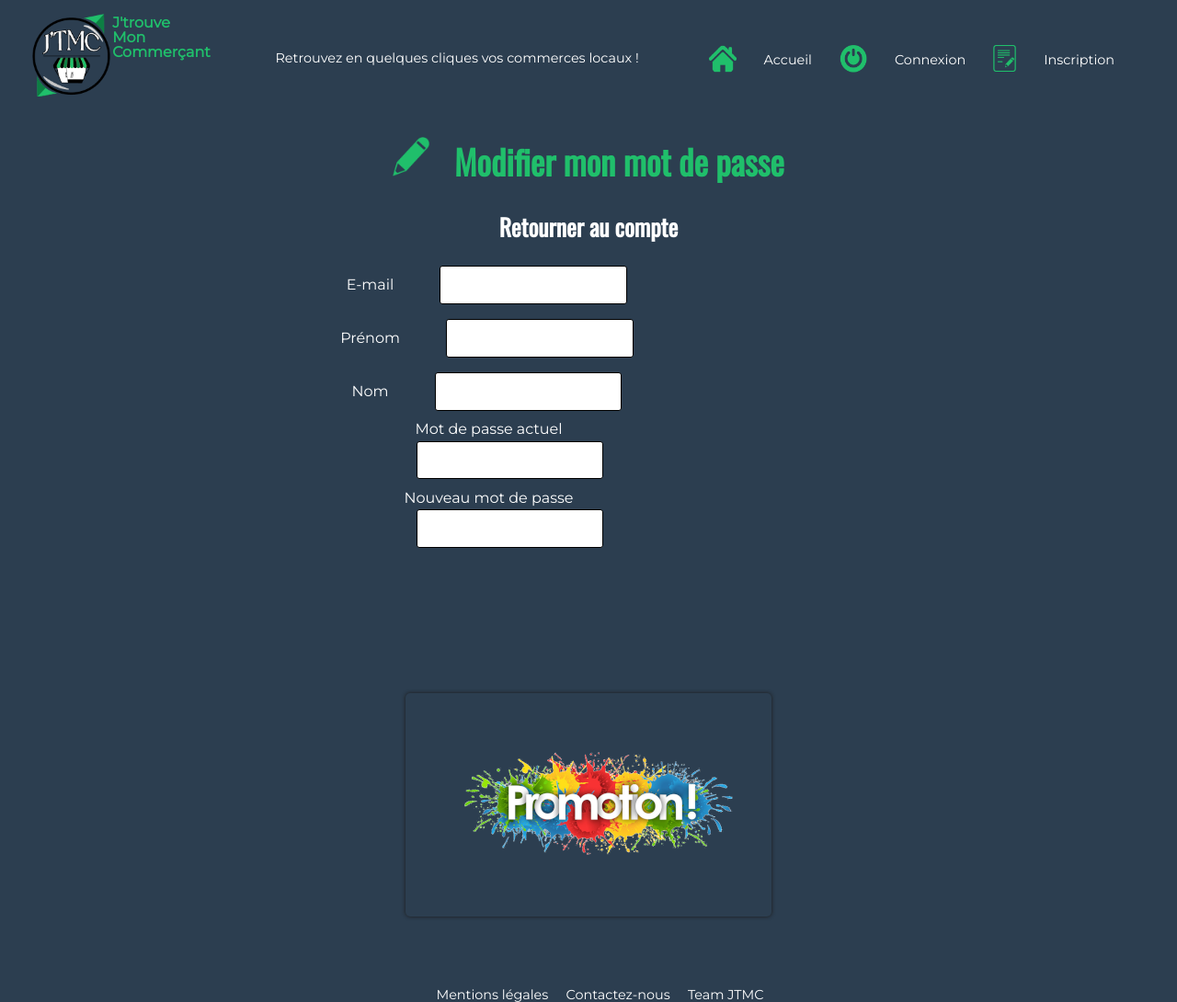
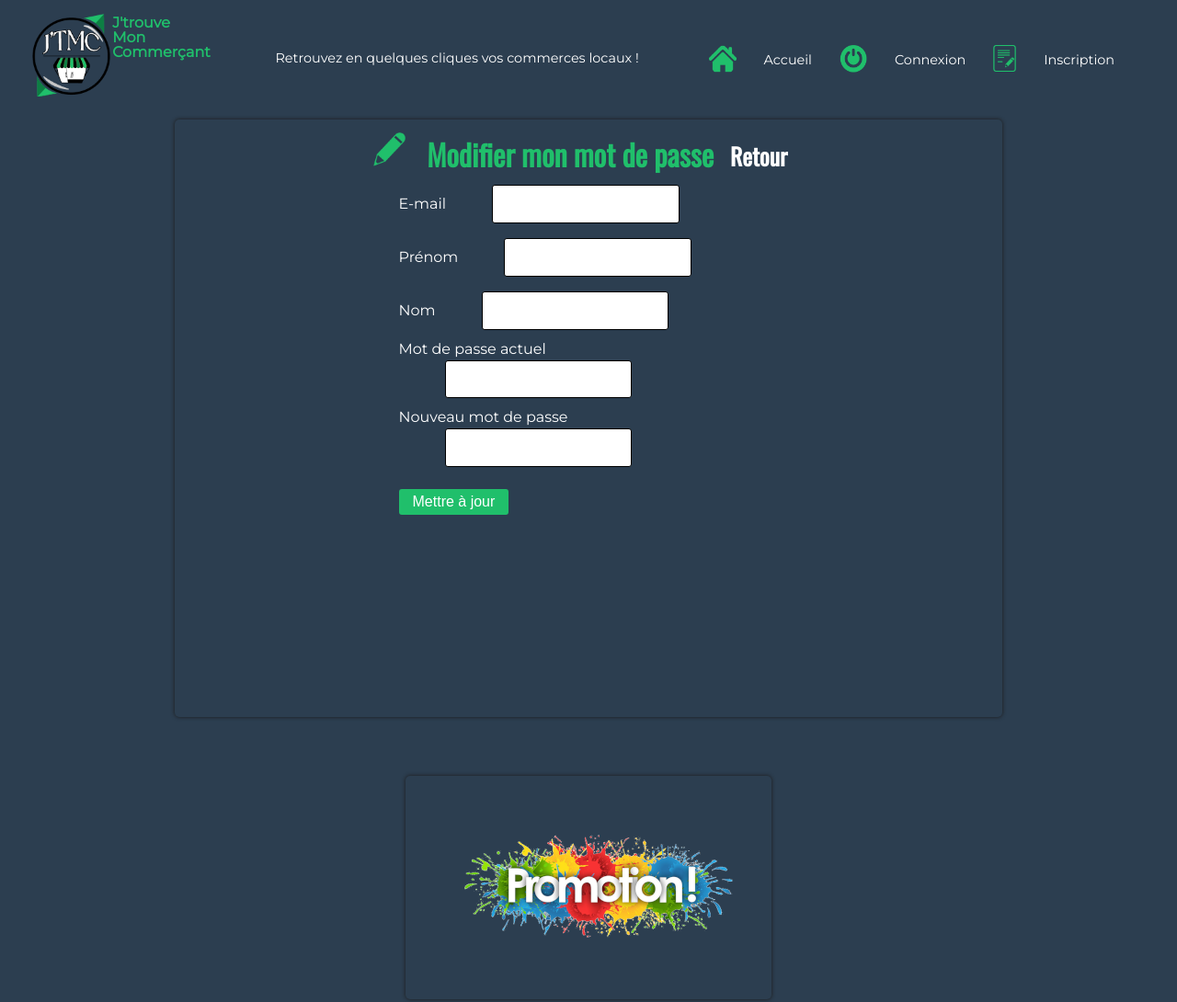
Before and after one commit to laurasullyalexandrine/JTMC, a Symfony app: template templates/account/password.html.twig in a window 1280 px wide. Shown: the top 1090 px of the page at 92% size. Run offline with Twig, Linux system fonts and the light colour scheme; the template is opened without the code that fills it, so the values that code supplies are empty; form fields are guessed from the names that the template uses; some libraries are stand-ins or nearby versions.

Commit message:
modification css and file changePasswoardType and from folder account files index password store store_show

```diff
--- a/public/css/style.css
+++ b/public/css/style.css
@@ -268,13 +268,15 @@ a.link-account:hover {
 }
 
 .title-account {
+    width:100%;
     color: #20bf6b;
-    font-size: 2.3em;
+    font-size: 2em;
     font-weight: 700;
     margin: 1.5% 0;
     text-align: center;
     font-family: 'Oswald', sans-serif;
 }
+
 
 .col-form-store {
     top: 20px;
@@ -284,7 +286,8 @@ a.link-account:hover {
     flex-direction: column;
 }
 
-.container-account-reg {
+.container-account-reg,
+.container-account-modif {
     width: 900px;
     height: 650px;
     margin: auto;
@@ -299,6 +302,7 @@ a.link-account:hover {
     margin-top: 2%;
 }
 
+.icon-picture-welcome,
 .icon-picture-reg,
 .icon-picture-con {
     margin-top: 5%;
@@ -341,6 +345,7 @@ input {
 .btn-con {
     border: 0;
     margin: 0;
+    cursor: pointer;
     margin-left: 5%;
     margin-top: 2.8%;
     color: #fff;
@@ -353,8 +358,22 @@ input {
 .btn-reg {
     border: 0;
     margin: 0;
+    cursor: pointer;
     margin-left: 3%;
     margin-top: 2.8%;
+    color: #fff;
+    font-size: 1em;
+    padding: 5px 15px;
+    border-radius: 3px;
+    background-color: #20bf6b;
+}
+
+.btn-modif {
+    border: 0;
+    margin: 0;
+    cursor: pointer;
+    margin-top: 2.8%;
+    margin-right: 5.7%;
     color: #fff;
     font-size: 1em;
     padding: 5px 15px;
@@ -384,8 +403,6 @@ input {
     position: relative;
     left: 130px;
 }
-
-
 
 .content-register {
     margin: 2%;
@@ -423,9 +440,6 @@ input {
     text-align: center;
 }
 
-
-
-
 .container-account-link {
     display: flex;
     flex-direction: column;
@@ -441,7 +455,7 @@ input {
 .store-information,
 .subtitle-store,
 .adress-store {
-    color: white;
+    color: #fff;
 }
 
 .subtitle-store {
@@ -533,7 +547,6 @@ input {
     border-radius: 3px;
     text-decoration: none;
 }
-
 a.link-account:hover {
     background: #20bf6b;
 }
@@ -586,39 +599,14 @@ a.card-link-account:hover {
     color: #20bf6b;
 }
 
-.nav-account-link2 {
+.nav-account-link {
     color: #fff;
-    font-size: 1.6em;
-    font-weight: 700;
-    margin-bottom: 2%;
+    font-size: 1.5em;
+    margin-bottom: 10%;
     text-align: center;
     text-decoration: none;
     font-family: 'Oswald', sans-serif;
 }
-
-.container-account-modif {
-    display: flex;
-    flex-direction: column;
-    height: 70vh;
-    text-align: center;
-}
-
-.form-group-modif {
-    display: flex;
-    margin-left: 325px;
-}
-
-a.nav-account-link2:hover {
-    color: #20bf6b;
-}
-
-.nav-account-link {
-    color: #fff;
-    font-size: 0.8em;
-    padding: 2%;
-    text-decoration: none;
-}
-
 a.nav-account-link:hover {
     color: #20bf6b;
 }
@@ -628,6 +616,19 @@ a.nav-account-link:hover {
     font-size: 0.8em;
     padding: 2%;
     text-decoration: none;
+}
+a.nav-account-back:hover {
+    color: #20bf6b;
+}
+
+.nav-account-back-2 {
+    color: #fff;
+    font-size: 1.5em;
+    padding: 2%;
+    text-decoration: none;
+}
+a.nav-account-back-2:hover {
+    color: #20bf6b;
 }
 
 .nav-account-here {
--- a/src/Form/ChangePasswordType.php
+++ b/src/Form/ChangePasswordType.php
@@ -53,9 +53,9 @@ class ChangePasswordType extends AbstractType
                 ]
             ],
             ])
-             ->add('submit', SubmitType::class,[
-                  'label'=>"Mettre à jour",
-              ])
+             //->add('submit', SubmitType::class,[
+             //     'label'=>"Mettre à jour",
+             // ])
         ;
     }
 
--- a/templates/account/index.html.twig
+++ b/templates/account/index.html.twig
@@ -13,8 +13,8 @@
 
   <h1 class="title-account">Mon compte</h1>
   <div class="container-account-link">
-    <a class="nav-account-link2" href="{{ path('account_store') }}">Gérer mes commerces</a>
-    <a class="nav-account-link2" href="{{ path('account_password') }}">Modifier mon mot de passe</a>
+    <a class="nav-account-link" href="{{ path('account_store') }}">Gérer mes commerces</a>
+    <a class="nav-account-link" href="{{ path('account_password') }}">Modifier mon mot de passe</a>
   </div>
 </div>
 {% endblock %}
--- a/templates/account/password.html.twig
+++ b/templates/account/password.html.twig
@@ -5,11 +5,7 @@
 {% block body %}
 
 <div class="container-account-modif">
-    <h1 class="title-account"><img src="/images/pen.png" width="40px " alt="icon-modification"> &ensp;Modifier mon mot
-        de passe</h1>
-    <a class="title-account nav-account-link2" href="{{ path('account') }}">Retourner au compte</a>
-
-<div class="form-group-modif">
+    <h1 class="title-account"><img src="/images/pen.png" width="35px " alt="icon-modification"> &ensp;Modifier mon mot de passe<a class="nav-account-back" href="{{ path('account')}}">Retour</a></h1>
 
     {% if notification  %}
     <div class="alert alert-info">{{ notification }}</div>
@@ -22,8 +18,9 @@
     {{ form_row(form.lastname, {'label': 'Nom'}, {'attr': {'class': 'lastname'}}) }}
     {{ form_row(form.old_password, {'label': 'Mot de passe actuel'}, {'attr': {'class': 'password1'}}) }}
     {{ form_row(form.new_password.first, {'label': 'Nouveau mot de passe'}, {'attr': {'class': 'password1'}}) }}
-    {{ form_end(form) }}
-</div>
+
+   <button class="btn-modif" type="submit">Mettre à jour</button>
+ {{ form_end(form) }}
 
 </div>
 
--- a/templates/account/store.html.twig
+++ b/templates/account/store.html.twig
@@ -7,7 +7,7 @@
 <div class="container-account-store">
 
     <h1 class="title-account"><img src="/images/store.png" width="50px " alt="icon-store"> &ensp;Mes commerces<a
-            class="nav-account-link" href="{{ path('account')}}">Retour</a></h1>
+            class="nav-account-back" href="{{ path('account')}}">Retour</a></h1>
     <p class="paraph-account">C'est dans cet espace que vous allez pouvoir gérer vos commerces.</p>
     <div class="container-account-link">
 
--- a/templates/account/store_show.html.twig
+++ b/templates/account/store_show.html.twig
@@ -8,7 +8,7 @@
   </div>
 
   <div class="store-information">
-    <h1 class="title-store"><strong>{{store.name}}</strong><a class="nav-account-link"
+    <h1 class="title-store"><strong>{{store.name}}</strong><a class="nav-account-back"
         href="{{ path('account_store') }}">Retour</a></h1>
 
     <h2 class="subtitle-store"><strong>{{store.storeActivity}}</strong></h2>
```
